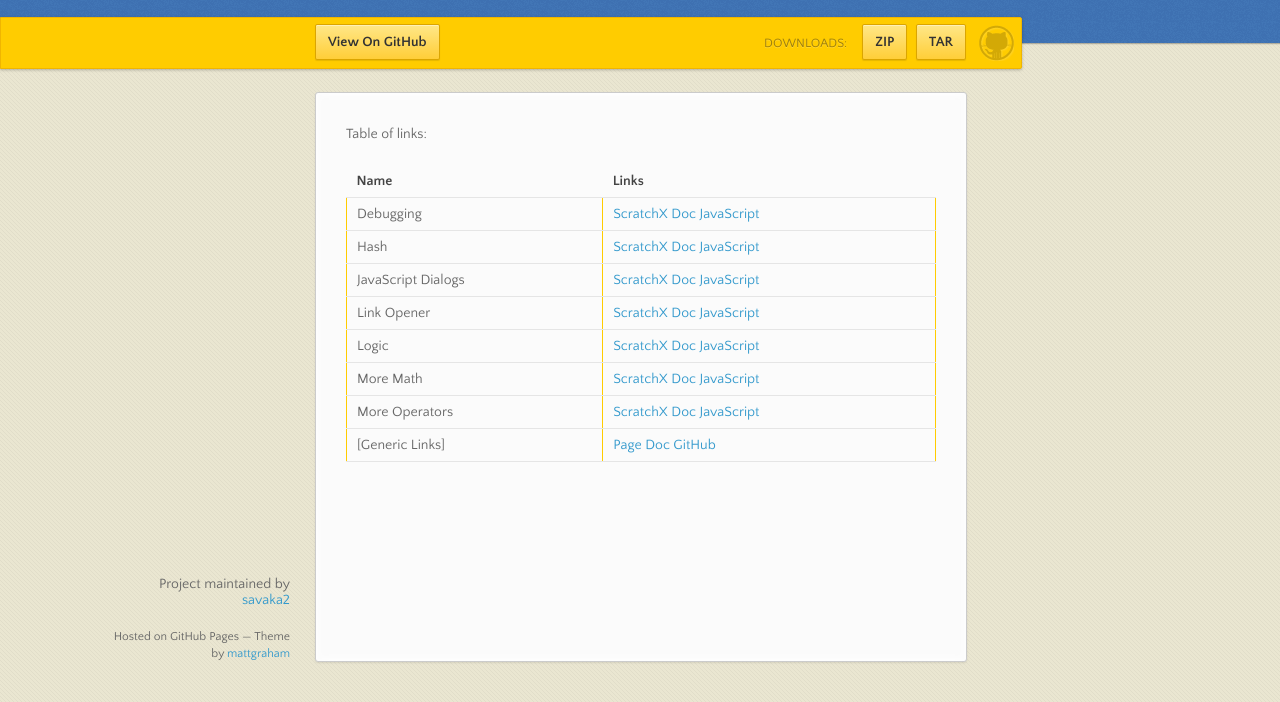
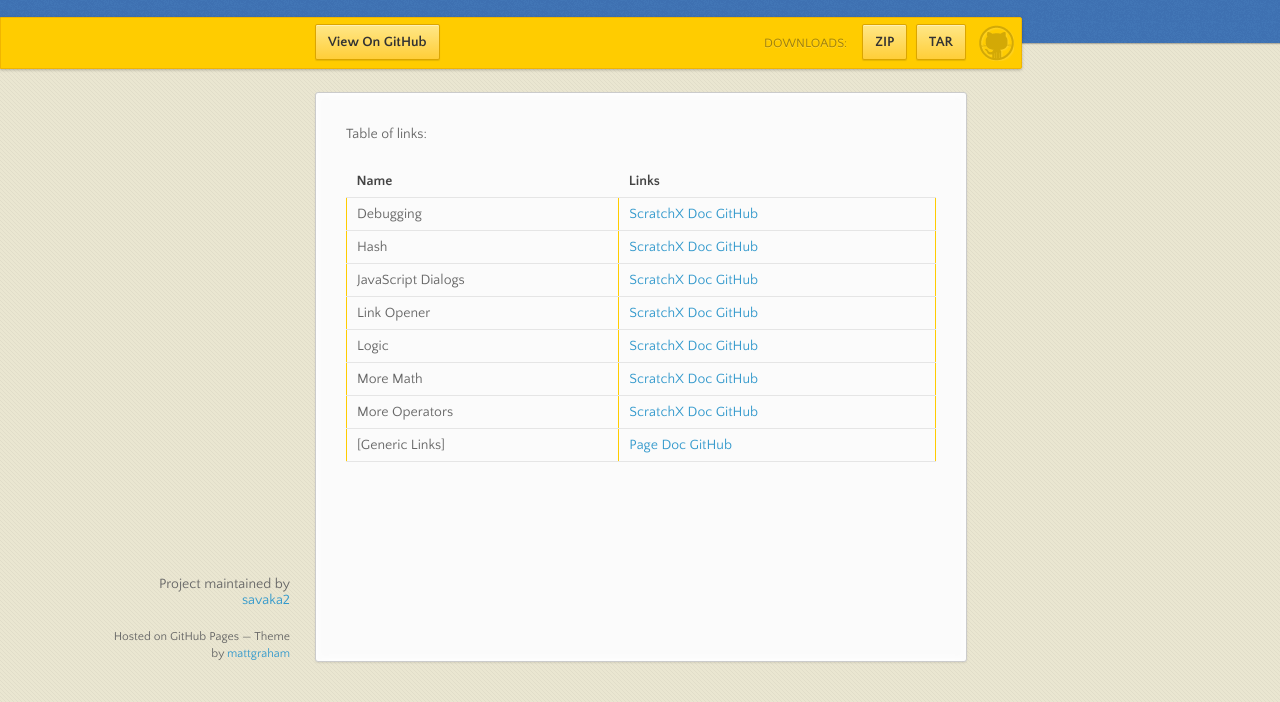
Before and after one commit to dumbleporte/scratch-extensions, a plain HTML site: page index.html in a window 1280 px wide. Shown: the part 98-800 px from the top of the page. Drawn offline with nearby package versions, Linux system fonts and the light colour scheme.

Commit message:
Create gh-pages branch via GitHub

```diff
--- a/index.html
+++ b/index.html
@@ -52,43 +52,43 @@
 <tr>
 <td>Debugging</td>
 <td align="center">
-<a href="http://scratchx.org/?url=http://savaka2.github.io/scratch-extensions/debugging.js">ScratchX</a> <a href="https://github.com/savaka2/scratch-extensions/wiki/Debugging-extension">Doc</a> <a href="http://savaka2.github.io/scratch-extensions/debugging.js">JavaScript</a>
+<a href="http://scratchx.org/?url=http://savaka2.github.io/scratch-extensions/debugging.js">ScratchX</a> <a href="https://github.com/savaka2/scratch-extensions/wiki/Debugging-extension">Doc</a> <a href="https://github.com/savaka2/scratch-extensions/blob/gh-pages/debugging.js">GitHub</a>
 </td>
 </tr>
 <tr>
 <td>Hash</td>
 <td align="center">
-<a href="http://scratchx.org/?url=http://savaka2.github.io/scratch-extensions/hash.js">ScratchX</a> <a href="https://github.com/savaka2/scratch-extensions/wiki/Hash-extension">Doc</a> <a href="http://savaka2.github.io/scratch-extensions/hash.js">JavaScript</a>
+<a href="http://scratchx.org/?url=http://savaka2.github.io/scratch-extensions/hash.js">ScratchX</a> <a href="https://github.com/savaka2/scratch-extensions/wiki/Hash-extension">Doc</a> <a href="https://github.com/savaka2/scratch-extensions/blob/gh-pages/hash.js">GitHub</a>
 </td>
 </tr>
 <tr>
 <td>JavaScript Dialogs</td>
 <td align="center">
-<a href="http://scratchx.org/?url=http://savaka2.github.io/scratch-extensions/javascript-dialogs.js">ScratchX</a> <a href="https://github.com/savaka2/scratch-extensions/wiki/JavaScript-Dialogs-extension">Doc</a> <a href="http://savaka2.github.io/scratch-extensions/javascript-dialogs.js">JavaScript</a>
+<a href="http://scratchx.org/?url=http://savaka2.github.io/scratch-extensions/javascript-dialogs.js">ScratchX</a> <a href="https://github.com/savaka2/scratch-extensions/wiki/JavaScript-Dialogs-extension">Doc</a> <a href="https://github.com/savaka2/scratch-extensions/blob/gh-pages/javascript-dialogs.js">GitHub</a>
 </td>
 </tr>
 <tr>
 <td>Link Opener</td>
 <td align="center">
-<a href="http://scratchx.org/?url=http://savaka2.github.io/scratch-extensions/link-opener.js">ScratchX</a> <a href="https://github.com/savaka2/scratch-extensions/wiki/Link-Opener-extension">Doc</a> <a href="http://savaka2.github.io/scratch-extensions/link-opener.js">JavaScript</a>
+<a href="http://scratchx.org/?url=http://savaka2.github.io/scratch-extensions/link-opener.js">ScratchX</a> <a href="https://github.com/savaka2/scratch-extensions/wiki/Link-Opener-extension">Doc</a> <a href="https://github.com/savaka2/scratch-extensions/blob/gh-pages/link-opener.js">GitHub</a>
 </td>
 </tr>
 <tr>
 <td>Logic</td>
 <td align="center">
-<a href="http://scratchx.org/?url=http://savaka2.github.io/scratch-extensions/logic.js">ScratchX</a> <a href="https://github.com/savaka2/scratch-extensions/wiki/Logic-extension">Doc</a> <a href="http://savaka2.github.io/scratch-extensions/logic.js">JavaScript</a>
+<a href="http://scratchx.org/?url=http://savaka2.github.io/scratch-extensions/logic.js">ScratchX</a> <a href="https://github.com/savaka2/scratch-extensions/wiki/Logic-extension">Doc</a> <a href="https://github.com/savaka2/scratch-extensions/blob/gh-pages/logic.js">GitHub</a>
 </td>
 </tr>
 <tr>
 <td>More Math</td>
 <td align="center">
-<a href="http://scratchx.org/?url=http://savaka2.github.io/scratch-extensions/more-math.js">ScratchX</a> <a href="https://github.com/savaka2/scratch-extensions/wiki/More-Math-extension">Doc</a> <a href="http://savaka2.github.io/scratch-extensions/more-math.js">JavaScript</a>
+<a href="http://scratchx.org/?url=http://savaka2.github.io/scratch-extensions/more-math.js">ScratchX</a> <a href="https://github.com/savaka2/scratch-extensions/wiki/More-Math-extension">Doc</a> <a href="https://github.com/savaka2/scratch-extensions/blob/gh-pages/more-math.js">GitHub</a>
 </td>
 </tr>
 <tr>
 <td>More Operators</td>
 <td align="center">
-<a href="http://scratchx.org/?url=http://savaka2.github.io/scratch-extensions/more-operators.js">ScratchX</a> <a href="https://github.com/savaka2/scratch-extensions/wiki/More-Operators-extension">Doc</a> <a href="http://savaka2.github.io/scratch-extensions/more-operators.js">JavaScript</a>
+<a href="http://scratchx.org/?url=http://savaka2.github.io/scratch-extensions/more-operators.js">ScratchX</a> <a href="https://github.com/savaka2/scratch-extensions/wiki/More-Operators-extension">Doc</a> <a href="https://github.com/savaka2/scratch-extensions/blob/gh-pages/more-operators.js">GitHub</a>
 </td>
 </tr>
 <tr>
```
Also changed, not shown: params.json (+1 -1 lines).
